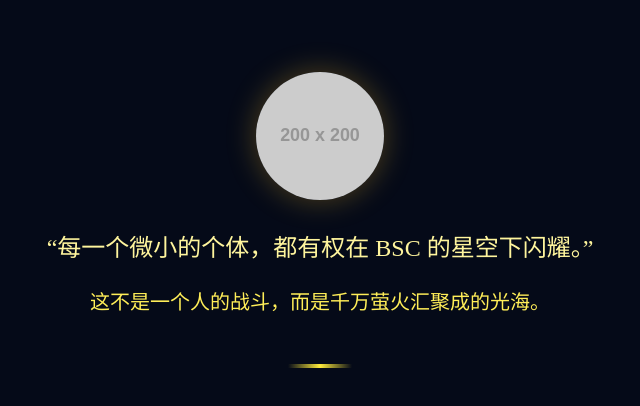
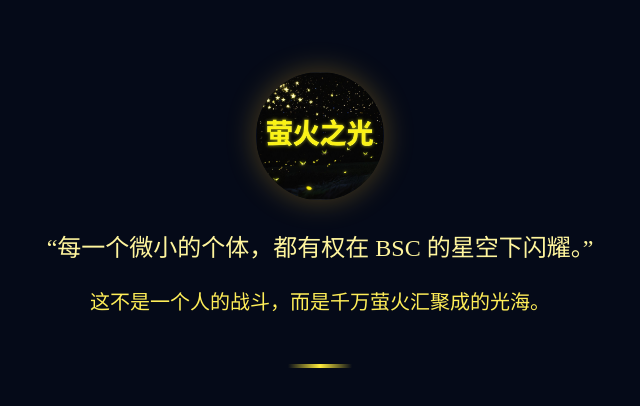
Before and after one commit to kugotoken/YHZG, a React (Vite) app: page / in a window 1280 px wide. Shown: the part 180-586 px from the top of the page, without its empty margins (320-960 px from the left). Built offline with nearby package versions, Linux system fonts and the light colour scheme.

Commit message:
Update LoadingScreen.tsx

```diff
--- a/components/LoadingScreen.tsx
+++ b/components/LoadingScreen.tsx
@@ -16,7 +16,7 @@
     >
       {/* Logo Animation */}
       <motion.img
-        src="https://placehold.co/200x200/FBC02D/050A18?text=Logo&font=serif" // 请在此处替换您的 Logo 图片链接
+        src="/images/1.png" //
         alt="Firefly Logo"
         className="w-24 h-24 md:w-32 md:h-32 mb-8 rounded-full shadow-[0_0_30px_rgba(251,191,36,0.3)] object-contain"
         initial={{ opacity: 0, scale: 0.8 }}
```
